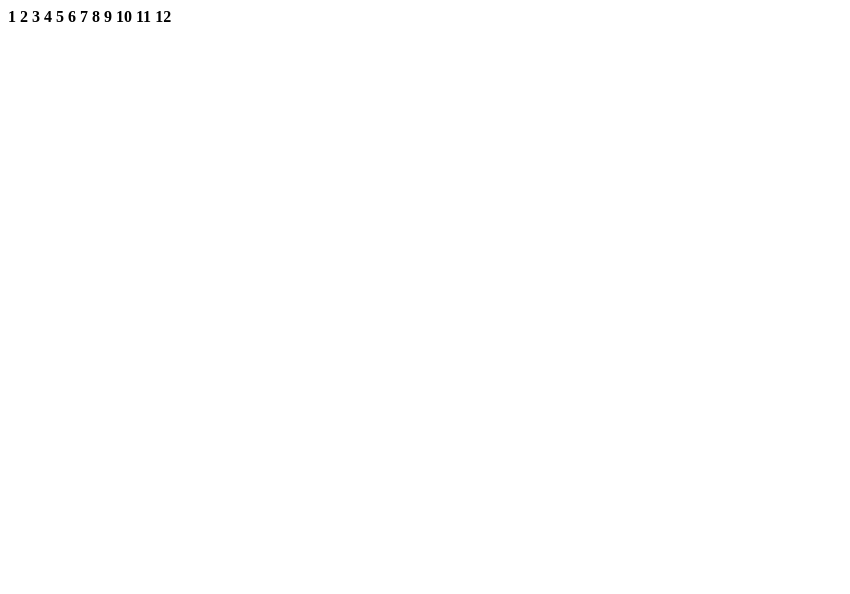
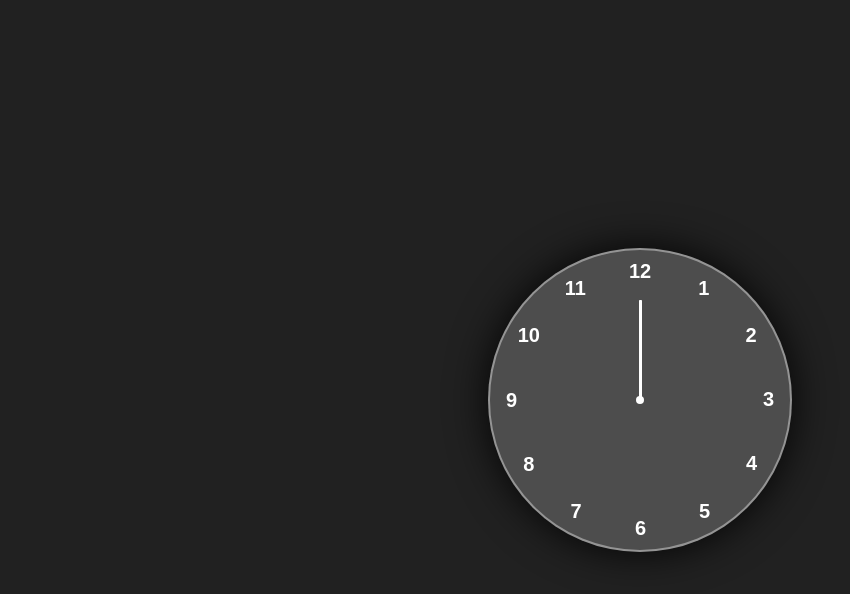
Before and after one commit to khushi-vishwakarma07/Analog-Clock, a plain HTML site: page index.html in a window 1280 px wide. Shown: the whole page, without its empty margins (0-850 px from the left). Drawn offline with Linux system fonts and the light colour scheme.

Commit message:
Add CSS to Clock

```diff
--- a/index.html
+++ b/index.html
@@ -3,11 +3,17 @@
 <head>
     <meta charset="UTF-8">
     <meta name="viewport" content="width=device-width, initial-scale=1.0">
+    <link rel="stylesheet" href="style.css">
     <title>Clock</title>
 </head>
 <body>
     <div class="container">
         <div class="clock">
+
+            <div style="--clr:#ff3d58;"  class="hands"><i></i></div>
+            <div style="--clr:#00ff0d;"  class="hands"><i></i></div>
+            <div style="--clr:#000d80;"  class="hands"><i></i></div>
+
             <span style="--i:1;"><b>1</b></span>
             <span style="--i:2;"><b>2</b></span>
             <span style="--i:3;"><b>3</b></span>
--- a/style.css
+++ b/style.css
@@ -0,0 +1,70 @@
+*{
+    margin: 0;
+    padding: 0;
+    font-family: sans-serif;
+}
+
+body{
+    height: 100vh;
+    width: 100vw;
+    background-color: #212121;
+    display: flex;
+    justify-content: center;
+    align-items: center;
+    color: #ffffff;
+}
+
+.container {
+    position: relative;
+}
+
+.clock {
+    height: 300px;
+    width: 300px;
+    background-color: rgba(255, 255, 255,0.2);
+    border: 2px solid rgb(255, 255, 255 , 0.4);
+    box-shadow: 0px 0px 40px rgba(0, 0, 0, 0.9);
+    border-radius: 50%;
+
+    display: flex;
+    justify-content: center;
+    align-items: center;
+}
+
+.clock span {
+    position: absolute;
+    transform: rotate(calc(30deg * var(--i)));
+    inset: 12px;
+    text-align: center;
+}
+
+.clock span b {
+    transform: rotate(calc(-30deg * var(--i)));
+    display: inline-block;
+    font-size: 20px;
+}
+
+.clock::before {
+    content: "";
+    height: 8px;
+    width: 8px;
+    position: absolute;
+    background-color: #ffffff;
+    border-radius: 50%;
+}
+
+.hands {
+    position: absolute;
+    display: flex;
+    justify-content: center;
+    align-items: flex-end;
+}
+
+.hands i {
+    height: 100px;
+    width: 3px;
+    border-radius: 8px;
+    background-color: var(--clr);
+    position: absolute;
+    background-color: #ffffff;
+}
```
